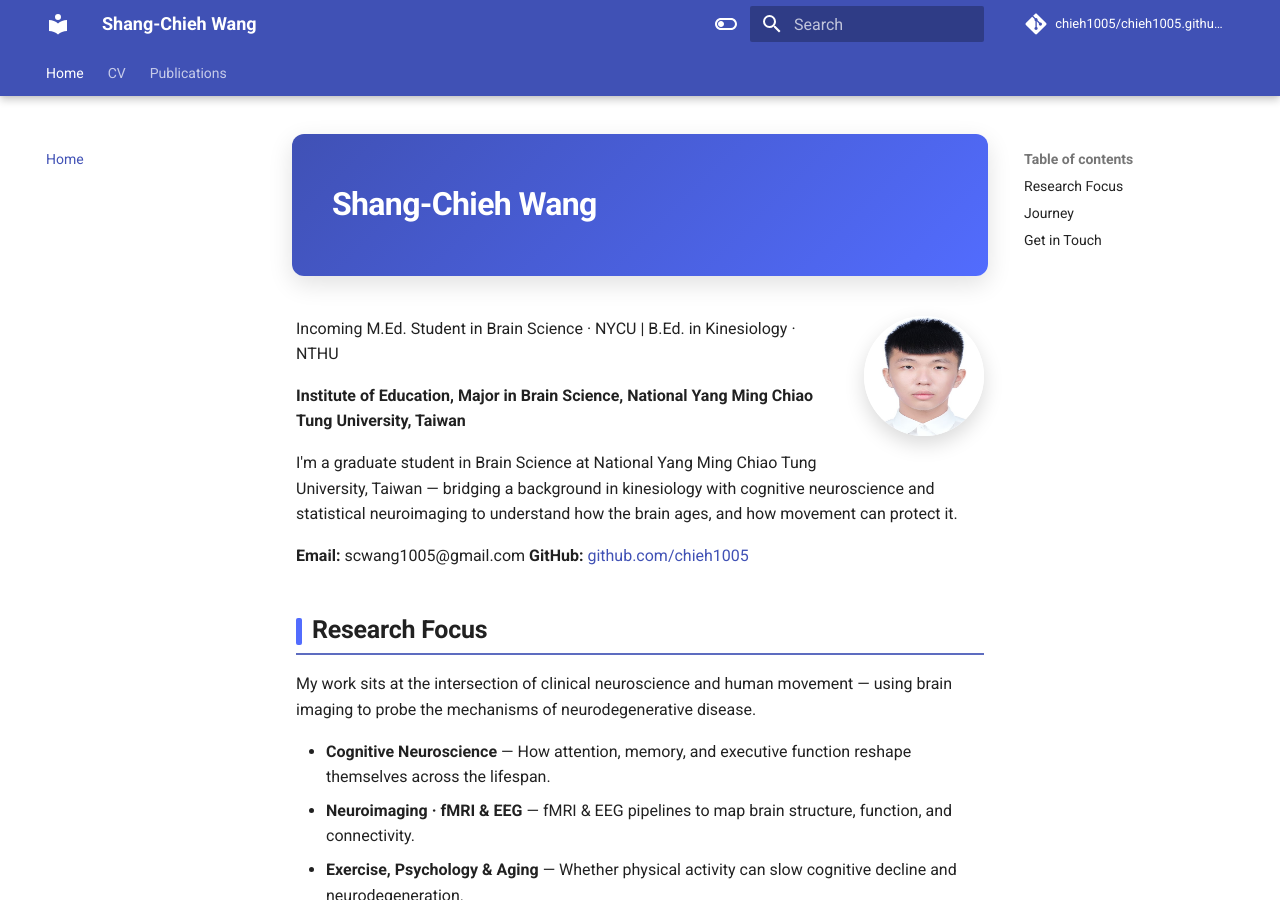
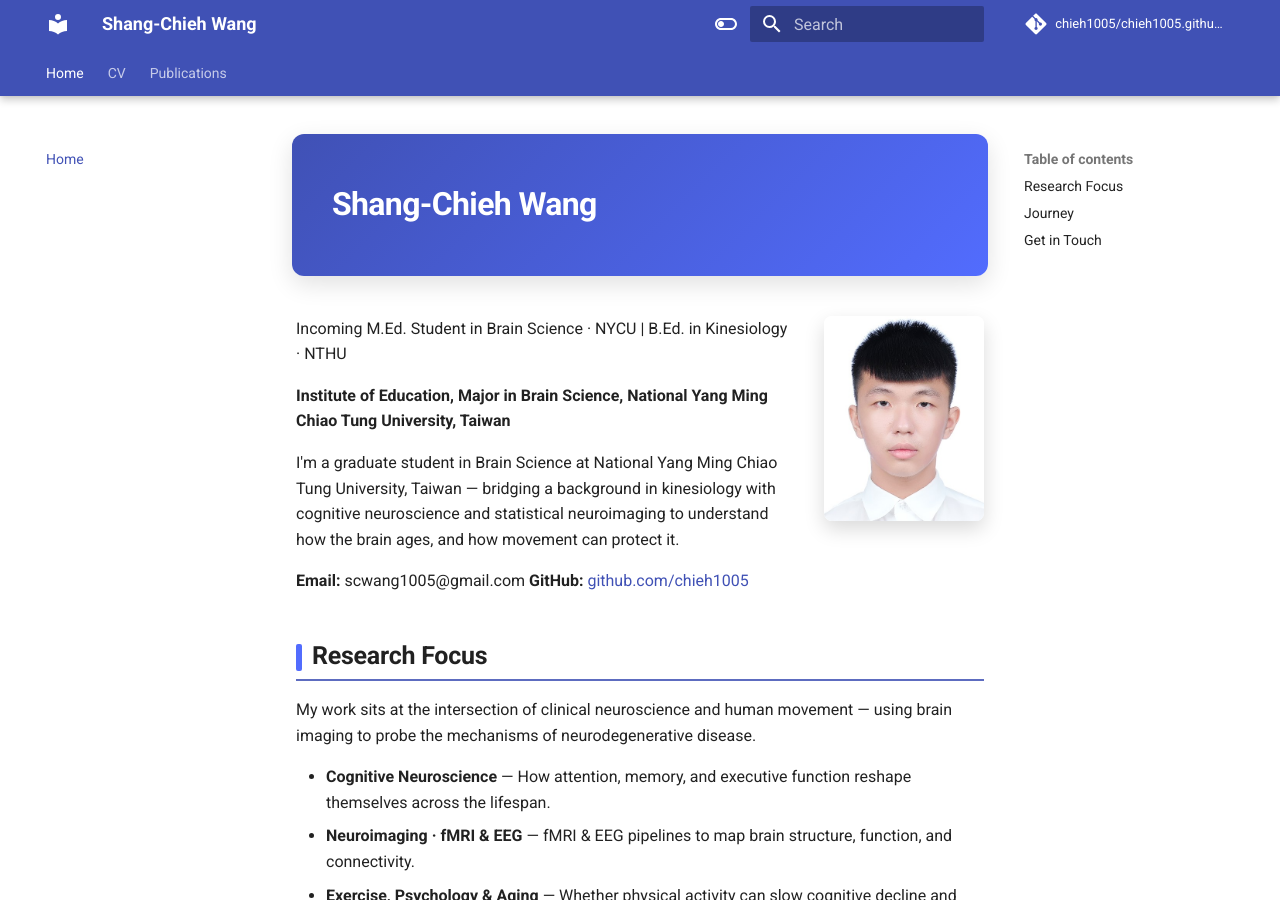
Before and after one commit to chieh1005/chieh1005.github.io, an MkDocs documentation site: the page built from docs/index.md, in a window 1280 px wide and 900 px high. Built offline with MkDocs 1.6.1 and Material for MkDocs 9.7.7, drawn with Linux system fonts in a browser that asks for light colours; comment, search, counter and statistics services are not loaded.

Commit message:
style: change profile image from circle to rectangle with natural aspect ratio

```diff
--- a/docs/index.md
+++ b/docs/index.md
@@ -1,6 +1,6 @@
 # Shang-Chieh Wang
 
-<img src="assets/images/profile.jpg" alt="Shang-Chieh Wang" style="width:120px;height:120px;border-radius:50%;float:right;margin:0 0 1rem 1.5rem;box-shadow:0 8px 20px rgba(0,0,0,0.15);" loading="lazy">
+<img src="assets/images/profile.jpg" alt="Shang-Chieh Wang" style="width:160px;height:auto;border-radius:8px;float:right;margin:0 0 1rem 1.5rem;box-shadow:0 8px 20px rgba(0,0,0,0.15);" loading="lazy">
 
 Incoming M.Ed. Student in Brain Science · NYCU | B.Ed. in Kinesiology · NTHU
 
```
Also changed, not shown: docs/index.zh.md (+1 -1 lines).
